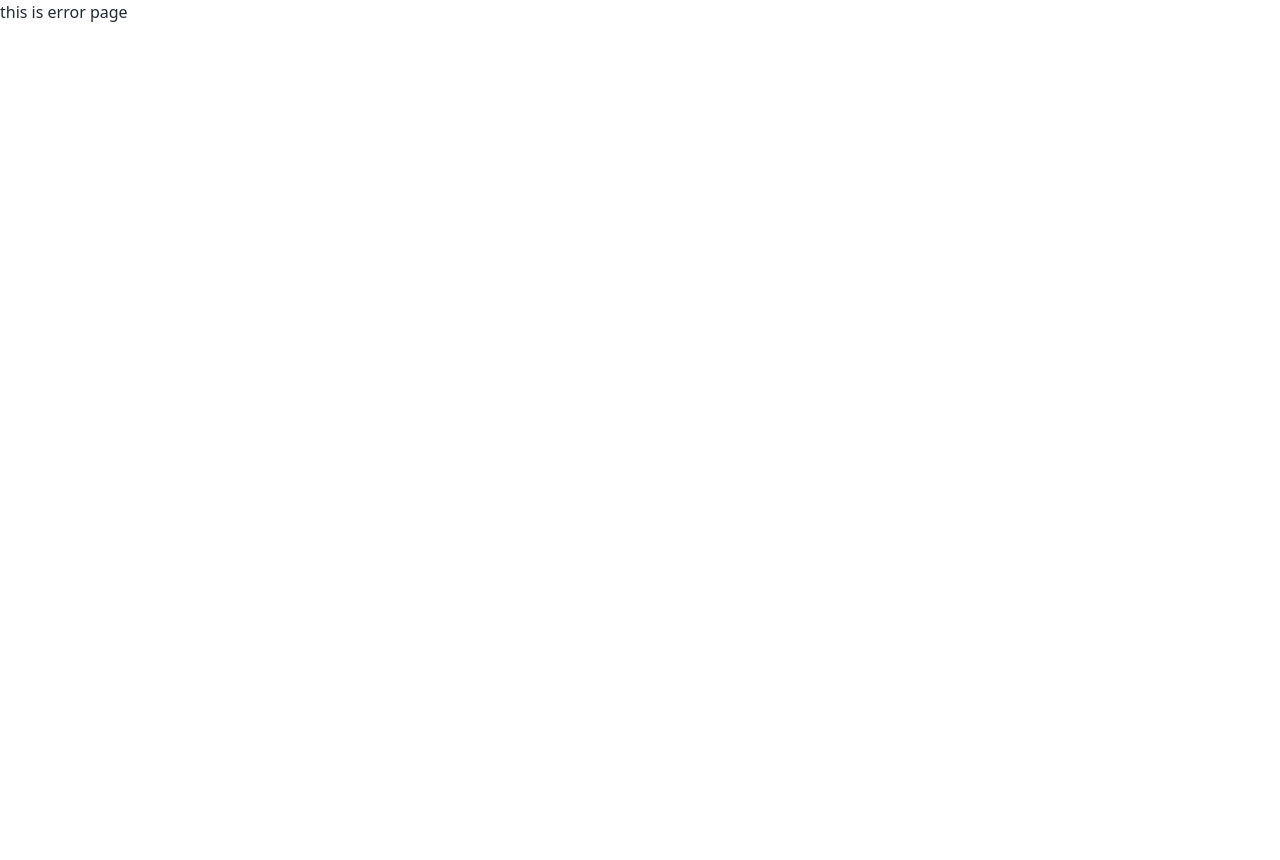
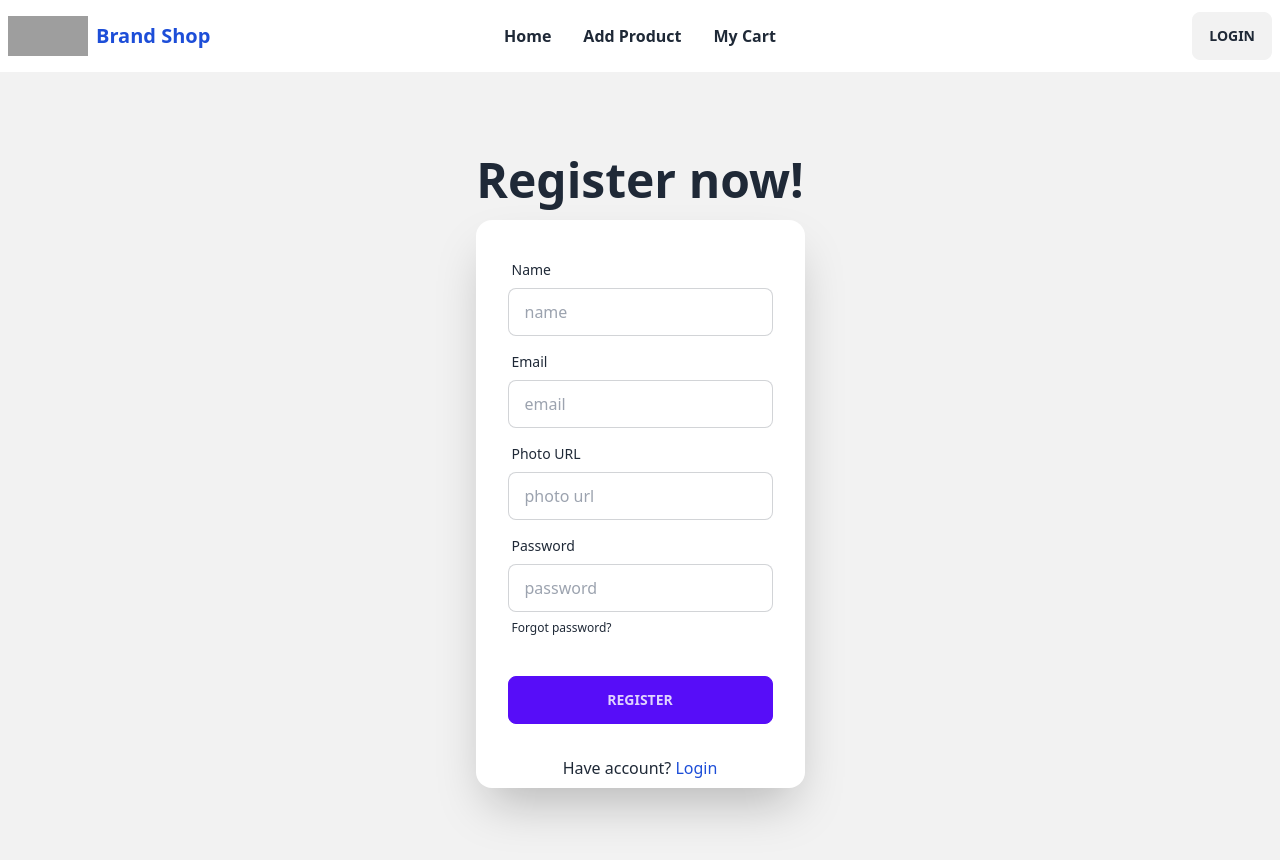
Before and after one commit to mihir-x/automotive-brand-shop-project, a React (Vite) app: page /registration in a window 1280 px wide. Before the commit this address had no page. Shown: the top 860 px of the page. Before the commit the page ends 800 px from the top, so only its background shows below. Built offline with nearby package versions, Linux system fonts and the light colour scheme; no server answers; grey boxes are pictures that could not be loaded.

Commit message:
added functionality in the registration page and stored registered user data to the database

```diff
--- a/package.json
+++ b/package.json
@@ -17,7 +17,8 @@
     "react": "^18.2.0",
     "react-dom": "^18.2.0",
     "react-router-dom": "^6.17.0",
-    "sort-by": "^1.2.0"
+    "sort-by": "^1.2.0",
+    "sweetalert": "^2.1.2"
   },
   "devDependencies": {
     "@types/react": "^18.2.15",
--- a/src/Components/Navbar/Navbar.jsx
+++ b/src/Components/Navbar/Navbar.jsx
@@ -23,7 +23,10 @@
                             }
                         </ul>
                     </div>
-                    <a className="btn btn-ghost normal-case text-xl">daisyUI</a>
+                    <div className="md:flex items-center gap-2">
+                        <img src="https://i.ibb.co/rcCbz9W/preview.png" alt="" className="h-10 w-20"/>
+                        <h3 className="text-lg md:text-xl font-bold text-blue-700">Brand Shop</h3>
+                    </div>
                 </div>
                 <div className="navbar-center hidden lg:flex">
                     <ul className="menu menu-horizontal px-1">
@@ -33,7 +36,7 @@
                     </ul>
                 </div>
                 <div className="navbar-end">
-                    <Link><button className="btn">Login</button></Link>
+                    <Link to='/login'><button className="btn">Login</button></Link>
                 </div>
             </div>
         </div>
--- a/src/Layouts/Root.jsx
+++ b/src/Layouts/Root.jsx
@@ -6,7 +6,6 @@
     return (
         <div>
             <Navbar></Navbar>
-            this is root
             <Outlet></Outlet>
         </div>
     );
--- /dev/null
+++ b/src/Pages/Login/Login.jsx
@@ -0,0 +1,40 @@
+import { Link } from "react-router-dom";
+
+const Login = () => {
+    return (
+        <div>
+            <div className="hero min-h-screen bg-base-200">
+                <div className="hero-content flex-col ">
+                    <div className="text-center ">
+                        <h1 className="text-5xl font-bold">Login now!</h1>
+                    </div>
+                    <div className="card flex-shrink-0 w-full max-w-sm shadow-2xl bg-base-100">
+                        <form className="card-body">
+                            <div className="form-control">
+                                <label className="label">
+                                    <span className="label-text">Email</span>
+                                </label>
+                                <input type="email" placeholder="email" className="input input-bordered" required />
+                            </div>
+                            <div className="form-control">
+                                <label className="label">
+                                    <span className="label-text">Password</span>
+                                </label>
+                                <input type="password" placeholder="password" className="input input-bordered" required />
+                                <label className="label">
+                                    <a href="#" className="label-text-alt link link-hover">Forgot password?</a>
+                                </label>
+                            </div>
+                            <div className="form-control mt-6">
+                                <button className="btn btn-primary">Login</button>
+                            </div>
+                        </form>
+                        <p className="mx-auto mb-2">Don&apos;t have account? <Link to='/registration' className="text-blue-700">Register</Link></p>
+                    </div>
+                </div>
+            </div>
+        </div>
+    );
+};
+
+export default Login;
--- /dev/null
+++ b/src/Pages/Registration/Registration.jsx
@@ -0,0 +1,109 @@
+import { useContext } from "react";
+import { Link, useNavigate } from "react-router-dom";
+import { AuthContext } from "../../Provider/AuthProvider";
+import swal from "sweetalert";
+import { updateProfile } from "firebase/auth";
+import { auth } from "../../firebase/firebase.config";
+
+
+const Registration = () => {
+
+    const {createUser} = useContext(AuthContext)
+    const navigate = useNavigate()
+
+    const handleRegister = e => {
+        e.preventDefault()
+        const form = e.target
+        const name = form.name.value
+        const email = form.email.value
+        const photo = form.photo.value
+        const password = form.password.value
+
+        createUser(email, password)
+        .then(result =>{
+            updateProfile(auth.currentUser, {
+                displayName: name,
+                photoURL: photo,
+            })
+            .then(() => {
+                window.location.reload(true)
+            })
+            .catch((err) => {
+                swal('Ooops!', err.message, 'error')
+            })
+
+            console.log(result)
+            const userCreationTime = result?.user?.metadata?.creationTime
+            const lastLoginTime = result?.user?.metadata?.lastSignInTime
+            const user = { name, email, photo, password, userCreationTime, lastLoginTime }
+
+            //send user data to database
+            fetch('http://localhost:5000/users', {
+                method: "POST",
+                headers: {
+                    'content-type': 'application/json',
+                },
+                body: JSON.stringify(user)
+            })
+            .then(res => res.json())
+            .then(data => {
+                console.log(data)
+            })
+            swal('Congratulations!', 'User created Successfully', 'success')
+            navigate('/')
+        })
+        .catch(err => {
+            swal('Ooops!', err.message, 'error')
+        })
+
+    }
+
+    return (
+        <div>
+            <div className="hero min-h-screen bg-base-200">
+                <div className="hero-content flex-col justify-center">
+                    <div className="text-center">
+                        <h1 className="text-5xl font-bold">Register now!</h1>
+                    </div>
+                    <div className="card flex-shrink-0 w-full max-w-sm shadow-2xl bg-base-100">
+                        <form onSubmit={handleRegister} className="card-body">
+                            <div className="form-control">
+                                <label className="label">
+                                    <span className="label-text">Name</span>
+                                </label>
+                                <input type="text" name="name" placeholder="name" className="input input-bordered" />
+                            </div>
+                            <div className="form-control">
+                                <label className="label">
+                                    <span className="label-text">Email</span>
+                                </label>
+                                <input type="email" name="email" placeholder="email" className="input input-bordered" required />
+                            </div>
+                            <div className="form-control">
+                                <label className="label">
+                                    <span className="label-text">Photo URL</span>
+                                </label>
+                                <input type="text" name="photo" placeholder="photo url" className="input input-bordered" />
+                            </div>
+                            <div className="form-control">
+                                <label className="label">
+                                    <span className="label-text">Password</span>
+                                </label>
+                                <input type="password" name="password" placeholder="password" className="input input-bordered" required />
+                                <label className="label">
+                                    <a href="#" className="label-text-alt link link-hover">Forgot password?</a>
+                                </label>
+                            </div>
+                            <div className="form-control mt-6">
+                                <button type="submit" className="btn btn-primary">Register</button>
+                            </div>
+                        </form>
+                        <p className="mx-auto mb-2">Have account? <Link to='/login' className="text-blue-700">Login</Link></p>
+                    </div>
+                </div>
+            </div>
+        </div>
+    );
+};
+
+export default Registration;
--- a/src/Provider/AuthProvider.jsx
+++ b/src/Provider/AuthProvider.jsx
@@ -1,12 +1,25 @@
-import { createContext } from "react";
+import { createContext, useState } from "react";
 import PropTypes from 'prop-types';
+import { createUserWithEmailAndPassword } from "firebase/auth";
+import {auth} from '../firebase/firebase.config'
 
-const AuthContext = createContext(null)
+export const AuthContext = createContext(null)
 
 const AuthProvider = ({children}) => {
 
+    const [user, setUser] = useState(null)
+    const [loading, setLoading] = useState(true)
+
+    const createUser = (email, password) => {
+        setLoading(true)
+        return createUserWithEmailAndPassword(auth, email, password)
+    }
+
+
     const authInfo = {
-
+        user,
+        loading,
+        createUser,
     }
 
     return (
```
Also changed, not shown: src/Routes/Routes.jsx (+10 -0 lines), 1 other file (tests, documents, lock files or other folders).
